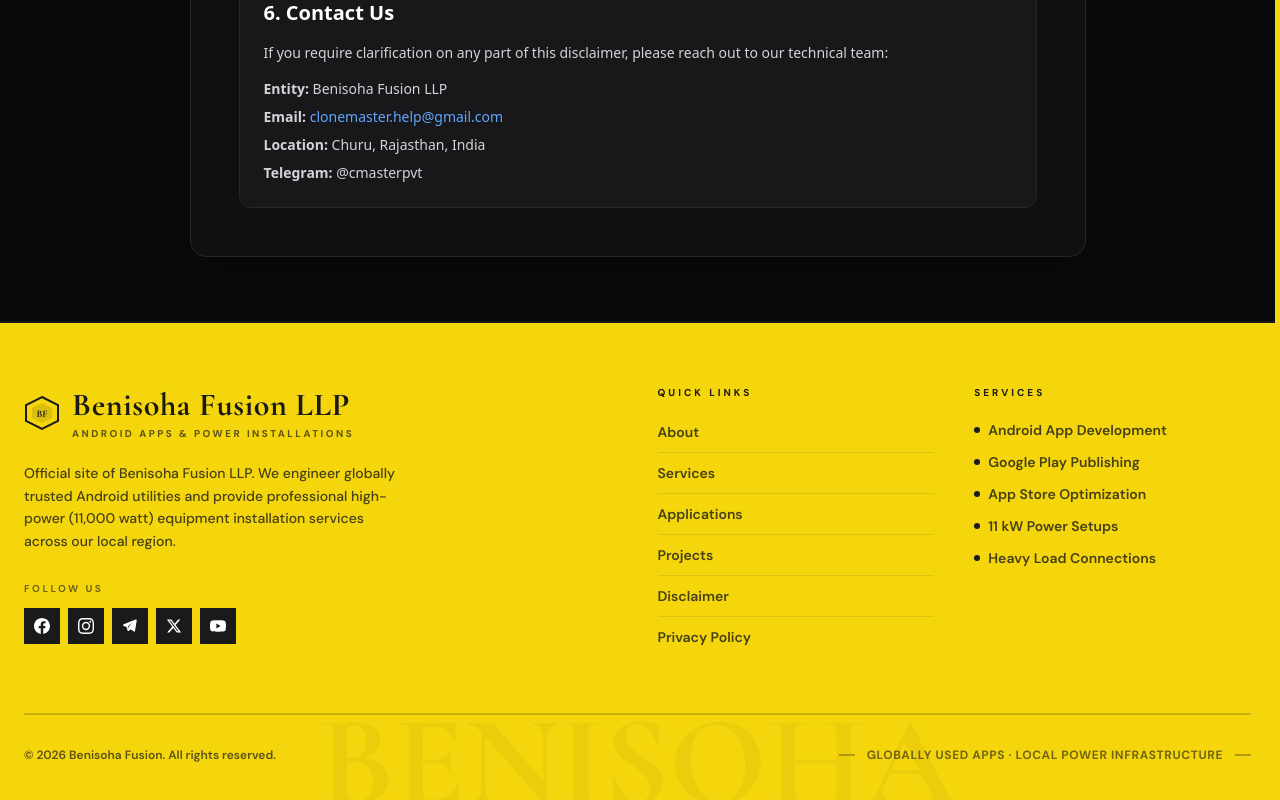
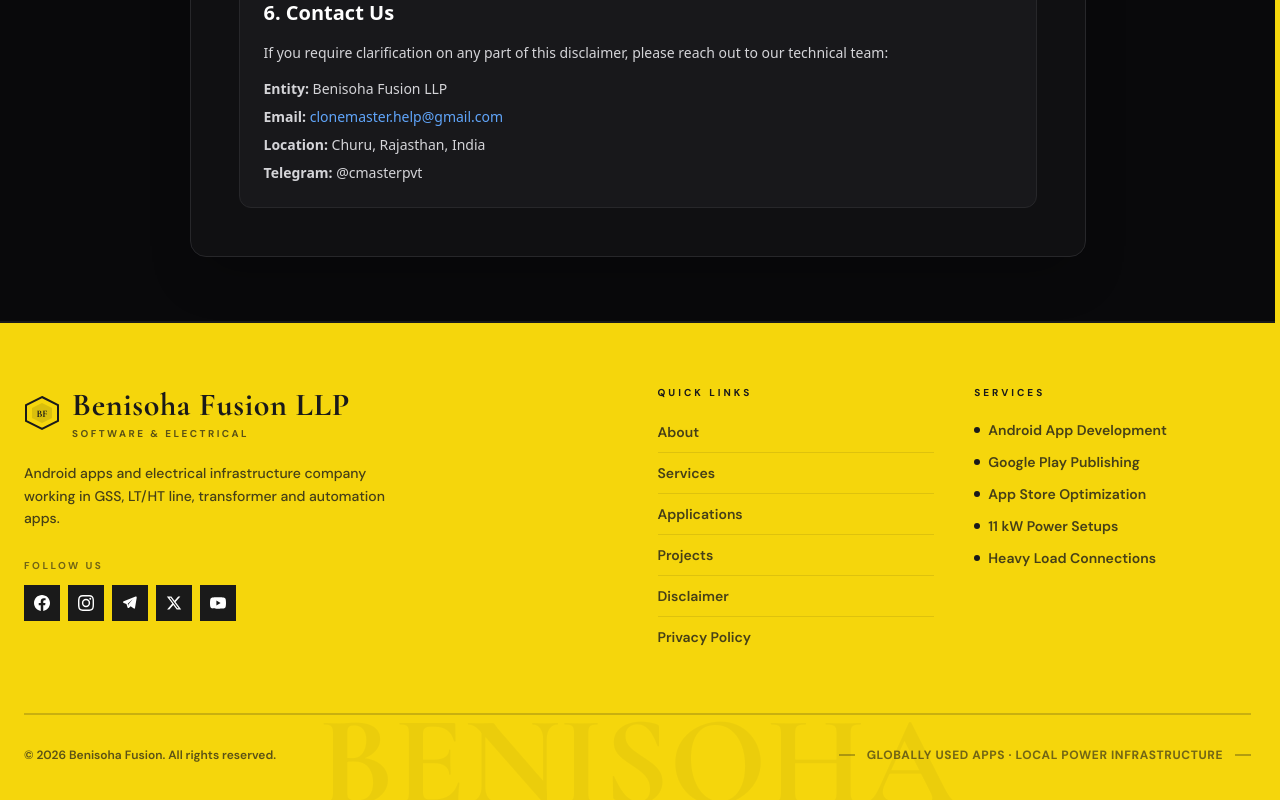
Before and after one commit to lakshya7901/benisoha, a Next.js app: page /disclaimer in a window 1280 px wide. Shown: the part 1432-2232 px from the top of the page. Built offline with nearby package versions, Linux system fonts and the light colour scheme.

Commit message:
text changed

```diff
--- a/components/About.tsx
+++ b/components/About.tsx
@@ -14,7 +14,7 @@ const pillars = [
     ),
   },
   {
-    title: "11 kW Power Installations",
+    title: "Electrical Installations",
     desc: "Executing heavy load electrical connections and high-power equipment setups with targeted, project-wise planning.",
     icon: (
       <svg viewBox="0 0 40 40" className="w-7 h-7" fill="none">
@@ -81,12 +81,12 @@ export default function About() {
 
             <p className="reveal text-gray-800 leading-relaxed mb-6 text-base font-medium"
               style={{ fontFamily: "var(--font-dm-sans)", transitionDelay: "0.1s" }}>
-                We manage the complete lifecycle of Android applications—from initial design and development to Google Play publishing. Our digital focus remains on continuous performance tuning, bug fixing, and App Store Optimization (ASO) to ensure reliable, long-term app utility.
+                Benisoha Fusion LLP is a dual-service company working in Android applications and electrical infrastructure. We develop apps like Clone Master – Multi Dual Space.
             </p>
 
             <p className="reveal text-gray-700 leading-relaxed mb-10 text-base font-medium"
               style={{ fontFamily: "var(--font-dm-sans)", transitionDelay: "0.2s" }}>
-                Beyond software, we specialize in high-power (≈11 kW) electrical and equipment installation projects. We handle heavy load connections and ensure proper wiring with rigorous safety checks, delivering project-wise planning customized to your actual on-ground requirements.
+                We provide GSS work, LT line work, 11kV line work, 33kV line work, 220 line work, transformer installation, DTR work, and pole installation services.
             </p>
 
             {/* Divider */}
--- a/components/Footer.tsx
+++ b/components/Footer.tsx
@@ -103,14 +103,14 @@ export default function Footer() {
                   className="uppercase text-charcoal/70 font-black tracking-[0.25em] mt-0.5"
                   style={{ fontFamily: "var(--font-dm-sans)", fontSize: "0.62rem" }}
                 >
-                  ANDROID APPS & POWER INSTALLATIONS
+                  Software & Electrical
                 </div>
               </div>
             </div>
 
             <p className="text-sm text-charcoal/80 leading-relaxed max-w-sm font-medium mb-0 sm:mb-7"
               style={{ fontFamily: "var(--font-dm-sans)" }}>
-                Official site of Benisoha Fusion LLP. We engineer globally trusted Android utilities and provide professional high-power (11,000 watt) equipment installation services across our local region.
+                Android apps and electrical infrastructure company working in GSS, LT/HT line, transformer and automation apps.
             </p>
 
             {/* Hidden on mobile, visible on tablet/desktop */}
--- a/components/Hero.tsx
+++ b/components/Hero.tsx
@@ -62,13 +62,13 @@ export default function Hero() {
                 color: "#1A1A1A",
               }}
             >
-              Smart Android{" "}
+              Android{" "}
               <span className="italic font-light" style={{ color: "#fff", textShadow: "0 1px 4px rgba(0,0,0,0.18)" }}>
-                Applications
+                Apps
               </span>
-              <br />&amp; 11 kW Power{" "}
+              <br />&amp; Electrical{" "}
               <span className="italic font-light" style={{ color: "#fff", textShadow: "0 1px 4px rgba(0,0,0,0.18)" }}>
-                Setups
+                Infrastructure
               </span>
             </h1>
 
@@ -76,7 +76,7 @@ export default function Hero() {
               className="text-sm sm:text-base md:text-lg leading-relaxed text-charcoal/80 mb-8 sm:mb-10 max-w-lg font-medium"
               style={{ fontFamily: "var(--font-dm-sans)" }}
             >
-              We engineer globally trusted Android utilities like Clone Master - Multi Dual Space, alongside delivering professional high-power (11,000 watt) equipment installation services across our local region.
+              We provide Android app development and electrical infrastructure work including LT line, 11kV, 33kV, 220 line, DTR, transformer, pole installation, and GSS installation.
             </p>
 
             {/* Primary CTAs */}
--- a/components/Navbar.tsx
+++ b/components/Navbar.tsx
@@ -13,7 +13,7 @@ const navLinks = [
 
 const searchableApps = [
   { title: "Clone Master - Multi Dual Space",      category: "ANDROID APPLICATIONS",   href: "/applications#clone-master---multi-dual-space" },
-  { title: "Future Utility Apps",       category: "ANDROID APPLICATIONS",   href: "/applications#future-utility-apps" },
+  { title: "Clone Master - Multi Dual Space Pro",       category: "ANDROID APPLICATIONS",   href: "/applications#clone-master---multi-dual-space-pro" },
   { title: "Full-Stack Web Development",    category: "WEB PLATFORMS",  href: "/applications#full-stack-web-development" },
   { title: "Intelligent Backend Systems",category: "WEB PLATFORMS",  href: "/applications#intelligent-backend-systems" },
 ];
@@ -111,7 +111,7 @@ export default function Navbar() {
               className={`text-[10px] tracking-[0.28em] uppercase font-black mt-0.5 ${subTextColor}`}
               style={{ fontFamily: "var(--font-dm-sans)", fontSize: "0.6rem" }}
             >
-              Software &amp; Infrastructure
+              Software &amp; Electrical
             </div>
           </div>
         </Link>
--- a/components/Projects.tsx
+++ b/components/Projects.tsx
@@ -4,32 +4,44 @@ import { useEffect, useRef, useState } from "react";
 
 const projects = [
   {
-    category: "ANDROID",
+    category: "APPLICATION",
     title: "Clone Master - Multi Dual Space",
     desc: "Run multiple accounts of your apps on a single Android device. Designed to separate work and personal applications, or run dual accounts for gaming and social media.",
     tags: ["Tools", "Multi-Space", "com.cmaster.cloner"],
   },
   {
-    category: "ANDROID",
-    title: "Future Utility Applications",
+    category: "APPLICATION",
+    title: "Tool & Utility Applications",
     desc: "We are actively architecting additional Android utilities. Future releases will be published directly to our portfolio with Google Play and direct APK download access.",
     tags: ["Utility", "In Development", "Android"],
   },
   {
-    category: "POWER SETUP",
-    title: "High-Power Equipment Setup",
+    category: "AUTOMATION",
+    title: "Automation Apps",
     desc: "Professional installation of heavy load electrical connections, specializing in capacities around 11,000 watts (11 kW) for our local region.",
     tags: ["11 kW", "Heavy Load", "Local Install"],
   },
     {
     category: "POWER SETUP",
-    title: "Infrastructure Wiring & Safety",
+    title: "LT / HT Line Work",
+    desc: "Executing precise wiring protocols accompanied by rigorous safety checks and basic operational testing to ensure secure, high-capacity setups.",
+    tags: ["Safety Audit", "Wiring", "Foundation Work"],
+  },
+    {
+    category: "POWER SETUP",
+    title: "Pole Installation Work",
+    desc: "Executing precise wiring protocols accompanied by rigorous safety checks and basic operational testing to ensure secure, high-capacity setups.",
+    tags: ["Safety Audit", "Wiring", "Foundation Work"],
+  },
+    {
+    category: "POWER SETUP",
+    title: "Transformer & DTR Work",
     desc: "Executing precise wiring protocols accompanied by rigorous safety checks and basic operational testing to ensure secure, high-capacity setups.",
     tags: ["Safety Audit", "Wiring", "Foundation Work"],
   },
 ];
 
-const categories = ["ALL", "ANDROID", "WEB APPLICATIONS", "POWER SETUP"];
+const categories = ["ALL", "APPLICATION", "AUTOMATION", "POWER SETUP"];
 
 export default function Projects() {
   const sectionRef = useRef<HTMLElement>(null);
--- a/components/Services.tsx
+++ b/components/Services.tsx
@@ -3,17 +3,25 @@
 import { useEffect, useRef } from "react";
 
 const softwareServices = [
-  { title: "Android Application Development", desc: "End-to-end design and development of Android applications, including our flagship utility, Clone Master - Multi Dual Space." },
-  { title: "Google Play Publishing", desc: "Comprehensive deployment, publishing, and ongoing maintenance of applications on the Google Play ecosystem." },
-  { title: "Maintenance & Tuning", desc: "Dedicated bug fixing, continuous performance tuning, and rolling out long-term updates for a seamless user experience." },
-  { title: "App Store Optimization (ASO)", desc: "Strategic App Store Optimization and comprehensive listing management to improve app visibility and organic user acquisition." },
+  { title: "Android App Development", desc: "Custom, scalable Android solutions engineered for peak performance and seamless user experiences." },
+  { title: "Tool & Utility Apps", desc: "Lightweight, high-utility applications designed to optimize daily workflows and solve specific problems." },
+  { title: "Automation Apps", desc: "Smart, script-driven automation solutions built to eliminate repetitive tasks and enhance efficiency." },
+  { title: "Play Store Publishing", desc: "End-to-end deployment services ensuring strict compliance and successful app store launches." },
+  { title: "App Updates & Maintenance", desc: "Continuous system monitoring, feature upgrades, and legacy code maintenance to keep your app future-ready." },
+  { title: "Clone & Dual Space Apps", desc: "Secure, optimized dual-space architectures engineered for running multiple account instances simultaneously." },
+  { title: "App Optimization & Support", desc: "Advanced performance tuning, memory management, and dedicated support to maximize application efficiency." },
+  { title: "App Testing & Bug Fixing", desc: "Rigorous QA testing and rapid vulnerability resolution to guarantee a flawless, crash-free product." },
 ];
 
 const infraServices = [
-  { title: "Heavy Load Connections", desc: "Professional setup and installation of high-power electrical equipment, specializing in capacities around 11,000 watts." },
-  { title: "Wiring & Safety Checks", desc: "Executing proper wiring protocols alongside rigorous safety checks and basic testing to ensure secure and reliable operations." },
-  { title: "Project-Wise Planning", desc: "Delivering structured, project-specific planning customized to meet the exact requirements of your high-power load setup." },
-  { title: "Custom On-Ground Services", desc: "Flexible, on-ground service delivery in our local region, customized to fit your actual physical infrastructure needs." },
+  { title: "HT & LT Line Installatio", desc: "End-to-end deployment of High and Low Tension lines, optimized for secure and compliant power distribution." },
+  { title: "11kV Line Work", desc: "Precision execution and safety-first wiring protocols for robust 11kV electrical networks." },
+  { title: "33kV Line Work", desc: "Custom-engineered planning and structured installation to meet high-capacity 33kV load requirements." },
+  { title: "220 Line Work", desc: "Advanced physical infrastructure setup designed for reliable high-voltage transmission and grid stability." },
+  { title: "DTR & Transformer Installation", desc: "Strategic placement and commissioning of Distribution Transformers for optimal, site-specific voltage regulation" },
+  { title: "Pole Erection", desc: "Structurally secure foundation and erection services built to support resilient electrical transmission grids." },
+  { title: "Transport & Site Execution", desc: "Streamlined logistics and precision on-ground project management for heavy electrical infrastructure." },
+  { title: "GSS Installation Work", desc: "Comprehensive Grid Substation (GSS) deployment to ensure seamless, uninterrupted power transmission." },
 ];
 
 function ServiceCard({ title, desc, dark, delay }: { title: string; desc: string; dark?: boolean; delay: number }) {
@@ -71,7 +79,7 @@ export default function Services() {
           </div>
           <h3 className="reveal text-charcoal mb-8 leading-tight"
             style={{ fontFamily: "var(--font-cormorant)", fontSize: "clamp(1.8rem, 3vw, 2.5rem)", fontWeight: 600 }}>
-            Android Apps{" "}
+            Software & Application{" "}
             <span className="italic font-light text-white" style={{ textShadow: "0 1px 2px rgba(0,0,0,0.15)" }}>
               Development
             </span>
@@ -88,12 +96,12 @@ export default function Services() {
           <div className="reveal flex items-center gap-3 mb-4">
             <span className="w-6 h-[2px] bg-gold-500" />
             <span className="text-[10px] tracking-[0.3em] uppercase text-gold-400 font-bold"
-              style={{ fontFamily: "var(--font-dm-sans)" }}>LOCAL INSTALLATION PROJECTScts</span>
+              style={{ fontFamily: "var(--font-dm-sans)" }}>LOCAL INSTALLATION PROJECTS</span>
           </div>
           <h3 className="reveal text-white mb-8 leading-tight"
             style={{ fontFamily: "var(--font-cormorant)", fontSize: "clamp(1.8rem, 3vw, 2.5rem)", fontWeight: 600 }}>
-            High-Power Setup{" "}
-            <span className="italic font-light text-gold-400">(≈11 kW)  </span>
+            GSS & Electrical{" "}
+            <span className="italic font-light text-gold-400">Infrastructure  </span>
           </h3>
           <div className="grid gap-4">
             {infraServices.map((s, i) => (
```
Also changed, not shown: app/applications/page.tsx (+6 -6 lines), components/Contact.tsx (+6 -6 lines).
